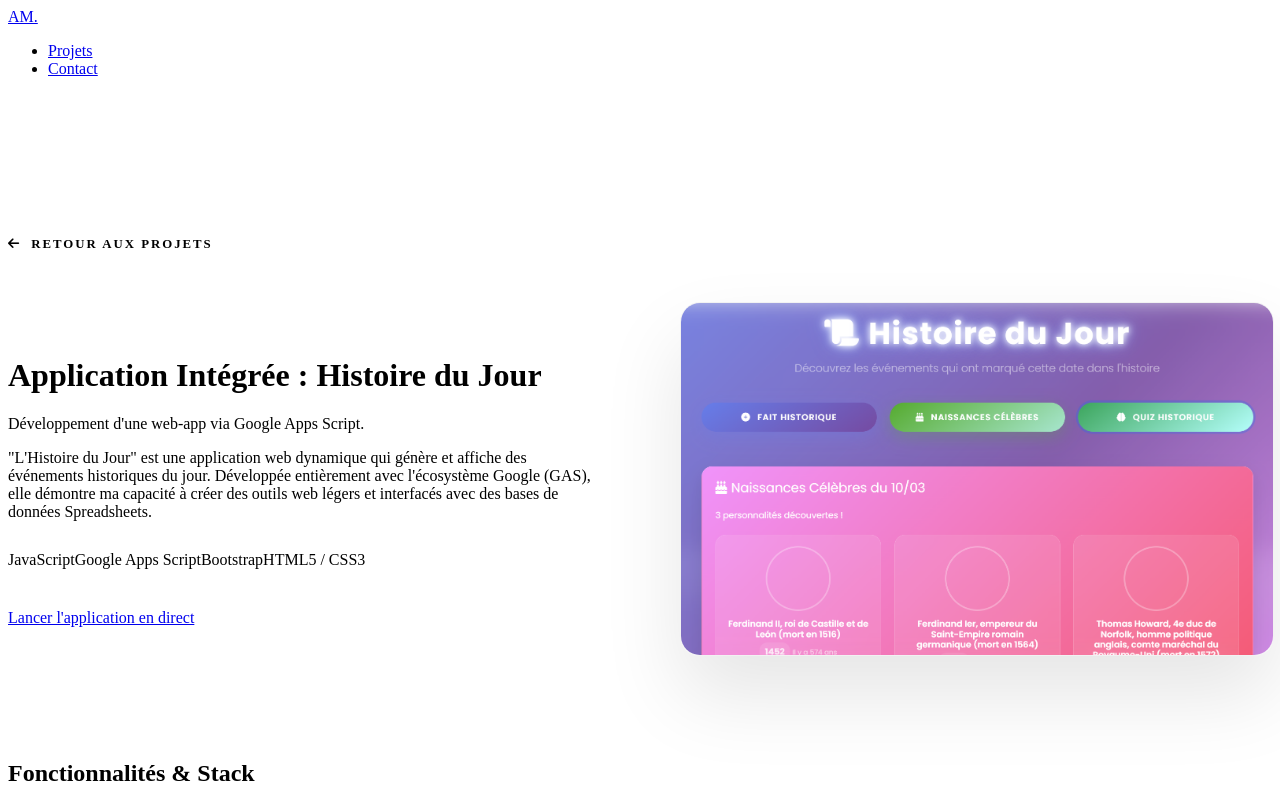
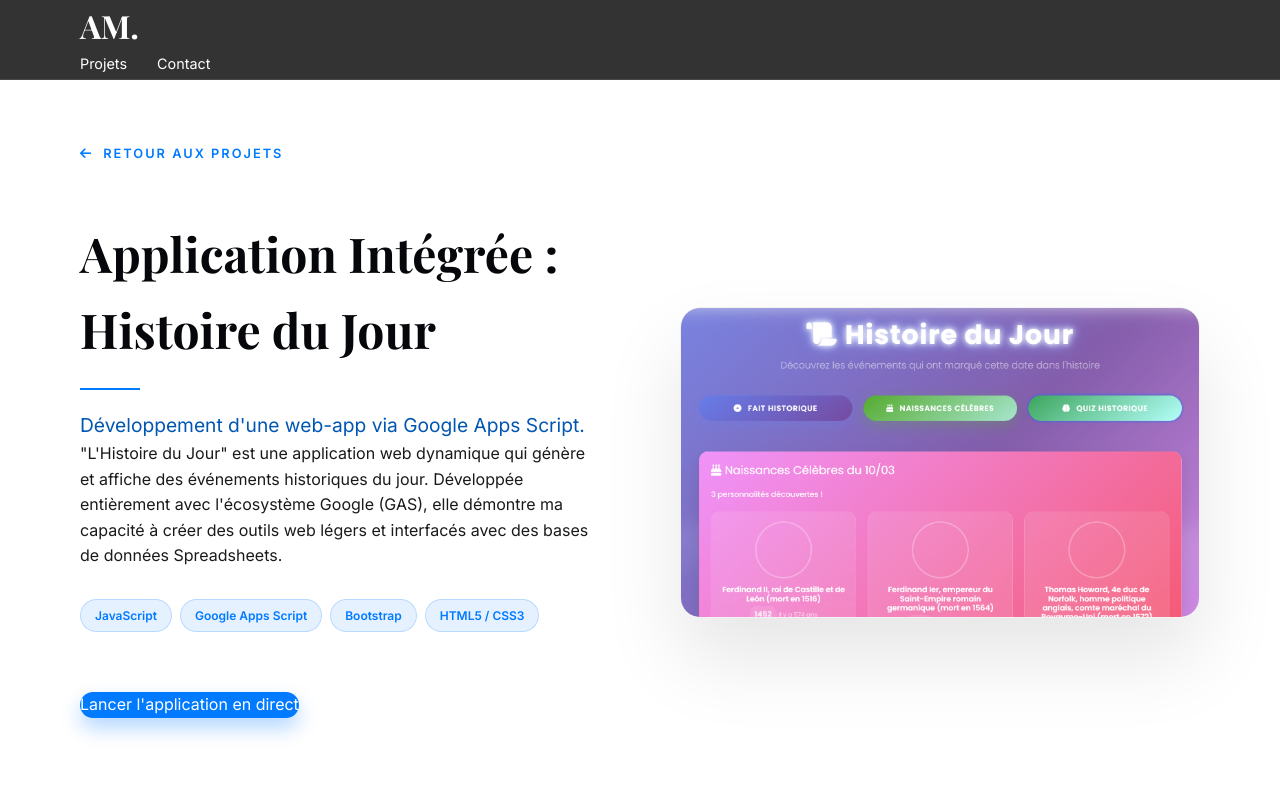
Before and after one commit to An-euge24/Portfolio, a website built with Vite: page pages/daily-history-app.html in a window 1280 px wide. Shown: the top 800 px of the page. Built offline with nearby package versions, Linux system fonts and the light colour scheme; files whose address does not match are found by name; a web font is replaced by a local one.

Commit message:
Corriger les chemins de la page Histoire du Jour

```diff
--- a/pages/daily-history-app.html
+++ b/pages/daily-history-app.html
@@ -5,7 +5,7 @@
     <meta charset="UTF-8">
     <meta name="viewport" content="width=device-width, initial-scale=1.0">
     <title>Histoire du Jour | Andréa MAKILIMA</title>
-    <link rel="stylesheet" href="style.css">
+    <link rel="stylesheet" href="../style.css">
     <link rel="stylesheet" href="https://cdnjs.cloudflare.com/ajax/libs/font-awesome/6.5.1/css/all.min.css">
     <link
         href="https://fonts.googleapis.com/css2?family=Playfair+Display:ital,wght@0,700;1,700&family=Inter:wght@300;400;600&display=swap"
@@ -40,11 +40,11 @@
 <body class="js-active">
     <header id="header" class="scrolled">
         <div class="container flex-nav">
-            <a href="index.html" class="logo">AM.</a>
+            <a href="../index.html" class="logo">AM.</a>
             <nav>
                 <ul class="nav-links">
-                    <li><a href="index.html#projects">Projets</a></li>
-                    <li><a href="index.html#contact">Contact</a></li>
+                    <li><a href="../index.html#projects">Projets</a></li>
+                    <li><a href="../index.html#contact">Contact</a></li>
                 </ul>
             </nav>
         </div>
@@ -52,7 +52,7 @@
 
     <main class="project-details-page">
         <div class="container">
-            <a href="index.html#projects" class="back-link"><i class="fa-solid fa-arrow-left"></i> Retour aux
+            <a href="../index.html#projects" class="back-link"><i class="fa-solid fa-arrow-left"></i> Retour aux
                 projets</a>
 
             <div class="analysis-hero">
@@ -74,7 +74,7 @@
                         l'application en direct</a>
                 </div>
                 <div class="analysis-img">
-                    <img src="history_cover.png" alt="Aperçu App Histoire du Jour">
+                    <img src="../images/history_cover.png" alt="Aperçu App Histoire du Jour">
                 </div>
             </div>
 
@@ -97,7 +97,7 @@
                         <p>Interface adaptable facilitant la lecture sur terminaux mobiles.</p>
                     </div>
                 </div>
-                <img src="history_cover.png" alt="Screenshot plein format"
+                <img src="../images/history_cover.png" alt="Screenshot plein format"
                     style="width: 100%; border-radius: 4px; box-shadow: 0 10px 30px rgba(0,0,0,0.1);">
             </section>
         </div>
@@ -108,7 +108,7 @@
             <p>&copy; 2026 Andréa MAKILIMA</p>
         </div>
     </footer>
-    <script src="main.js"></script>
+    <script src="../main.js"></script>
 </body>
 
 </html>
```
